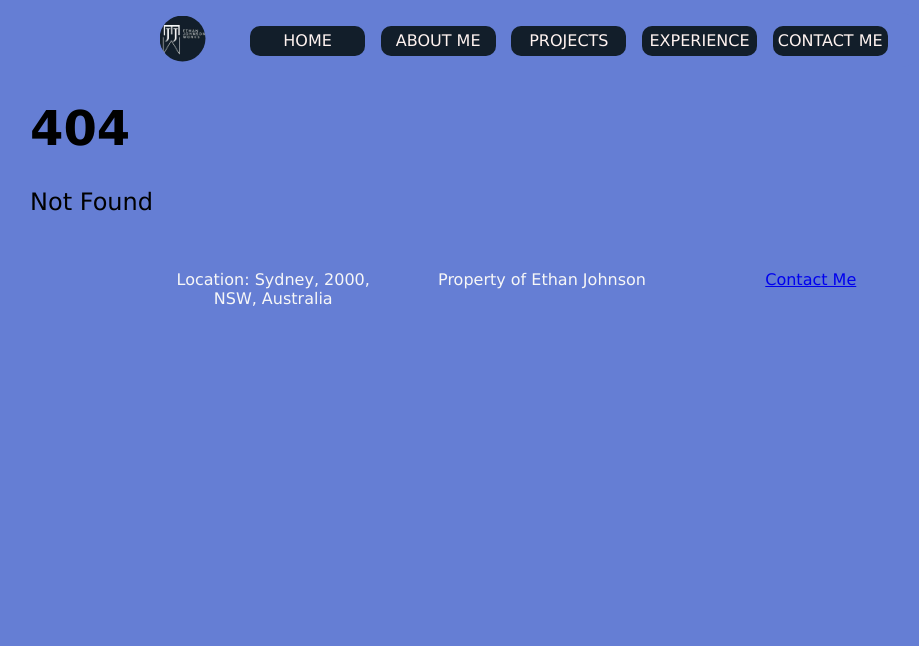
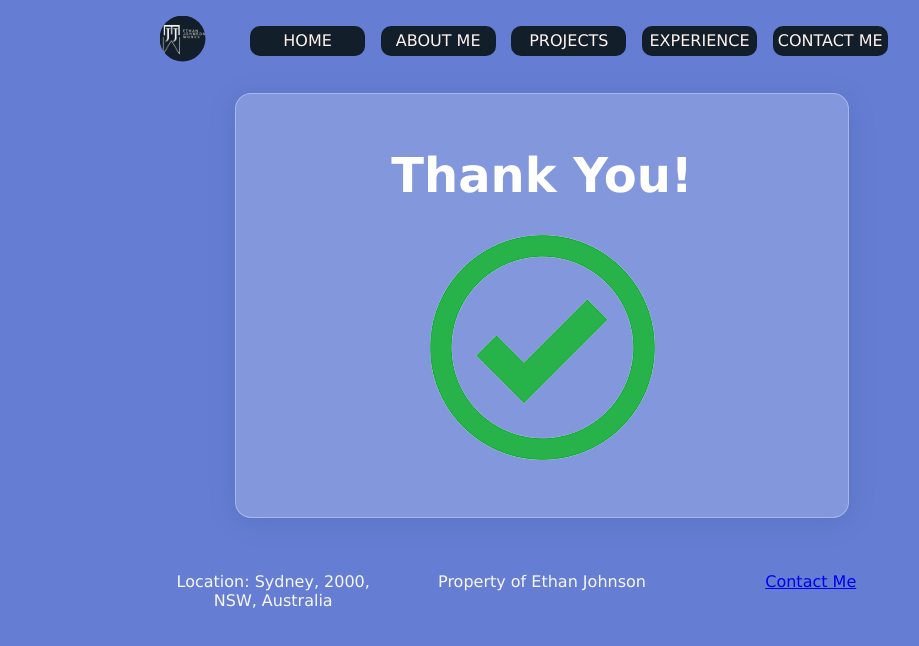
Before and after one commit to Scrubby1/PersonalWebsite, a SvelteKit app in the folder personalWebsiteV2/: page /thanks in a window 1280 px wide. Before the commit this address had no page. Shown: the top 646 px of the page, without its empty margins (98-1017 px from the left). Built offline with nearby package versions, Linux system fonts and the light colour scheme.

Commit message:
update
update

```diff
--- /dev/null
+++ b/personalWebsiteV2/src/routes/thanks/+page.svelte
@@ -0,0 +1,31 @@
+<div id="thankYou" class="box">
+    <div id="thankYouTxt">
+        <h1>Thank You!</h1>
+    </div>
+    <div id="thankYouImg">
+        <img src="greenCheck.png" alt="green check mark" class="icons"/>
+    </div>
+</div>
+
+<style>
+#thankYou {
+    margin-left: 20%;
+    margin-right: 20%;
+    margin-top: 2%;
+    text-align: center;
+}
+.box {
+    padding: 5%;
+    padding-top: 2%;
+    margin-top: 2%;
+    margin-bottom: 2%;
+    background: rgba(255, 255, 255, 0.2);
+    color: white;
+    grid-template-columns: 70% 25%;
+    border-radius: 16px;
+    border: 1px solid rgba(255, 255, 255, 0.3);
+    box-shadow: 0 4px 30px rgba(0, 0, 0, 0.1);
+    backdrop-filter: blur(5px);
+    -webkit-backdrop-filter: blur(5px);
+}
+</style>
```
Also changed, not shown: personalWebsiteV2/src/routes/Contact/+page.svelte (+3 -29 lines).
